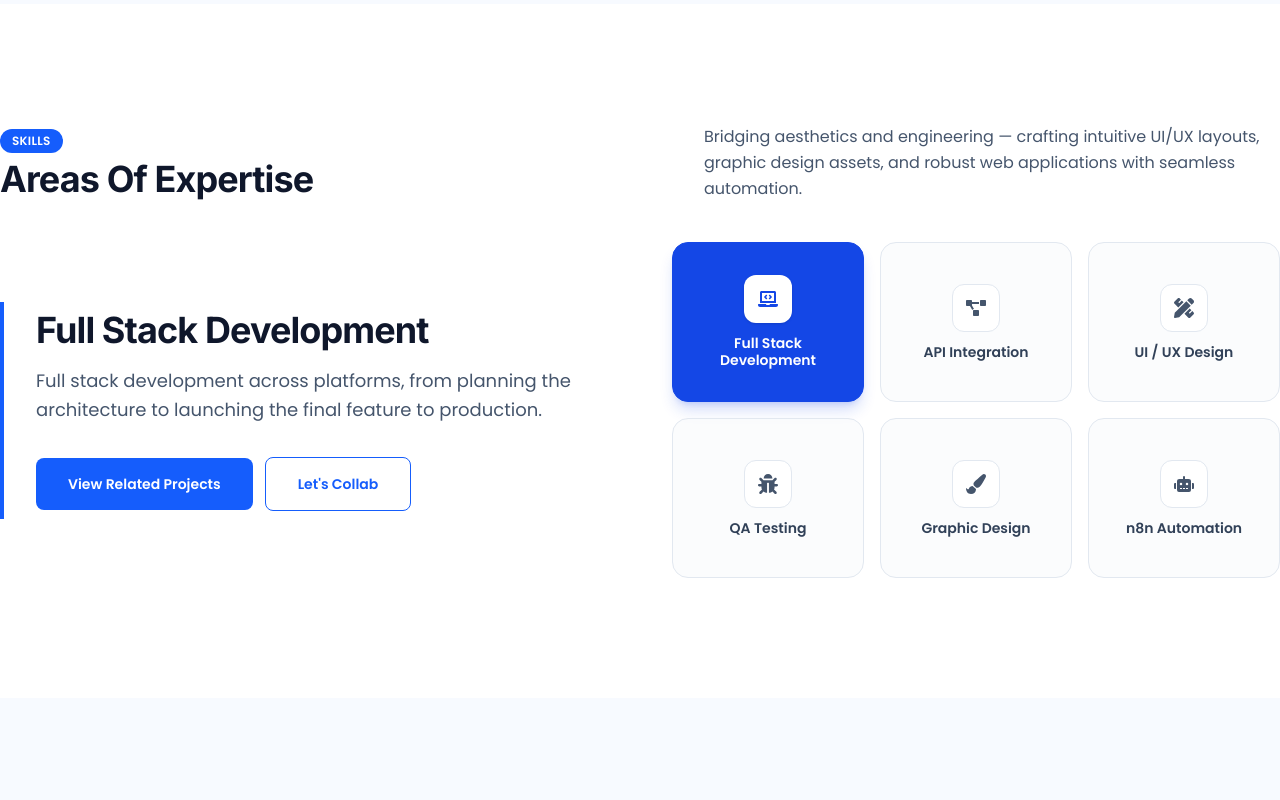
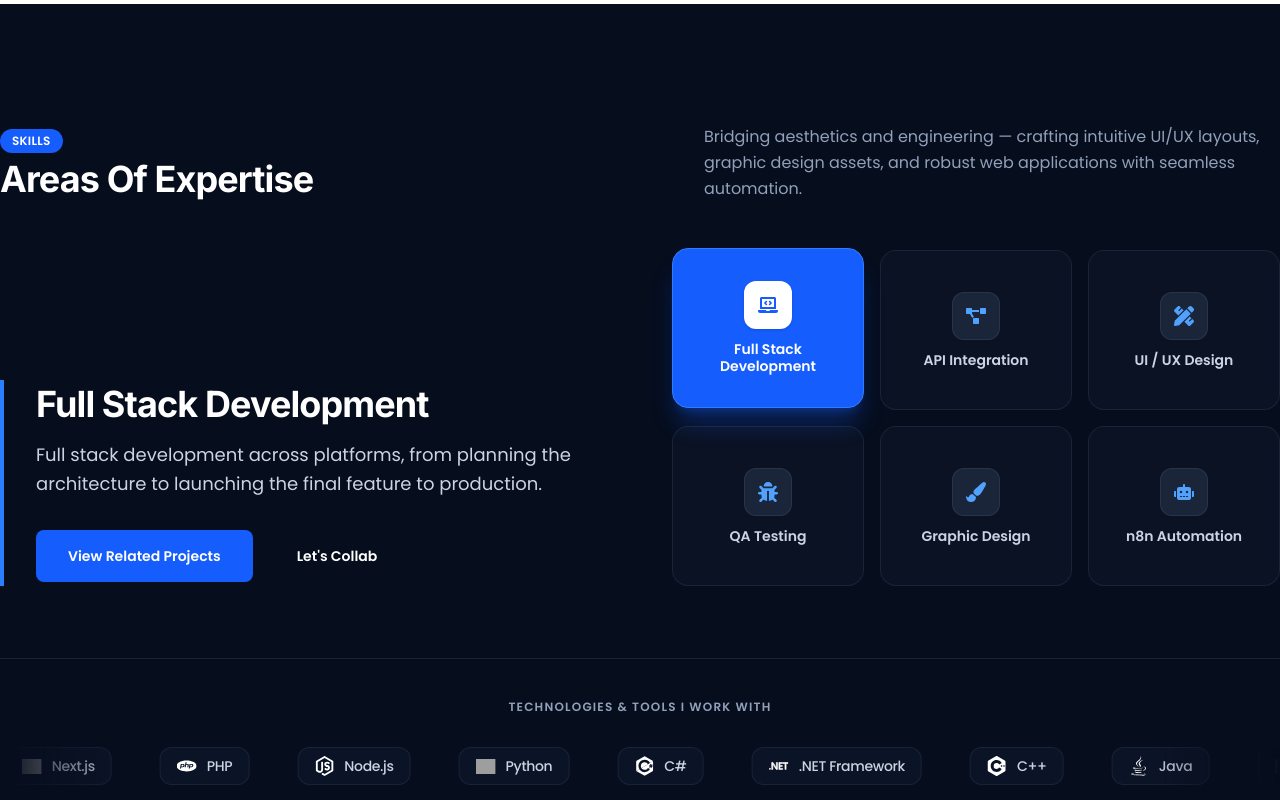
Before and after one commit to johnmarkfrias/jmfrias-portfolio, a React (Vite) app: page / in a window 1280 px wide. Shown: the part 1640-2440 px from the top of the page. Built offline with nearby package versions, Linux system fonts and the light colour scheme; grey boxes are pictures that could not be loaded.

Commit message:
Update ui looks in homepage

```diff
--- a/src/components/sections/About.jsx
+++ b/src/components/sections/About.jsx
@@ -8,7 +8,7 @@ import PhotoDeck from "../about/PhotoDeck";
 
 function About() {
   return (
-    <Section className="bg-blue-50/50">
+    <Section className="bg-transparent">
       <Container>
         <div className="grid grid-cols-1 lg:grid-cols-2 gap-10 md:gap-12 lg:gap-16 items-center">
 
--- a/src/components/sections/Hero.jsx
+++ b/src/components/sections/Hero.jsx
@@ -23,7 +23,7 @@ function Hero() {
   };
 
   return (
-    <Section id="home" aria-label="Hero Section" className="overflow-visible">
+    <Section id="home" aria-label="Hero Section" className="bg-blue-50/50 overflow-visible">
       <style>{`
         @keyframes circleEntrance {
           0% { opacity: 0; transform: scale(0.35); }
--- a/src/components/sections/Skills.jsx
+++ b/src/components/sections/Skills.jsx
@@ -7,6 +7,7 @@ import Container from "../layout/Container";
 import SectionBadge from "../common/SectionBadge";
 import SkillSelectorGrid from "../skills/SkillSelectorGrid";
 import SkillDetails from "../skills/SkillDetails";
+import TechMarquee from "../skills/TechMarquee";
 
 function Skills() {
   const [selectedSkillId, setSelectedSkillId] = useState(
@@ -17,38 +18,42 @@ function Skills() {
     skills.find((item) => item.id === selectedSkillId) || skills[0];
 
   return (
-    <Section id="skills" aria-label="Skills & Stack Section" className="bg-white">
+    <Section id="skills" aria-label="Skills & Stack Section" className="bg-[#060d1d] text-white">
       <Container>
 
         {/* Two-Column Header Block */}
-        <div className="flex flex-col md:flex-row md:items-end justify-between gap-6 lg:gap-16 mb-6 sm:mb-8 md:mb-10">
+        <div className="flex flex-col md:flex-row md:items-end justify-between gap-6 lg:gap-16 mb-8 sm:mb-10 md:mb-12">
           <div className="text-left shrink-0">
             <div className="-mb-2 sm:-mb-3">
               <SectionBadge>SKILLS</SectionBadge>
             </div>
             <h2
               id="skills-heading"
-              className="text-2xl sm:text-3xl md:text-4xl font-bold text-slate-900 mt-0 leading-tight tracking-tight"
+              className="text-2xl sm:text-3xl md:text-4xl font-bold text-white mt-0 leading-tight tracking-tight"
             >
               Areas Of Expertise
             </h2>
           </div>
 
           <div className="max-w-xl text-left">
-            <p className="text-sm sm:text-base text-slate-600 leading-relaxed">
+            <p className="text-sm sm:text-base text-slate-400 leading-relaxed">
               Bridging aesthetics and engineering — crafting intuitive UI/UX layouts, graphic design assets, and robust web applications with seamless automation.
             </p>
           </div>
         </div>
 
-        {/* Responsive Reordered Layout Reusing the Subcomponents */}
-        <div className="grid grid-cols-1 lg:grid-cols-12 gap-8 sm:gap-10 lg:gap-16 items-center">
+        {/* Changed items-center -> items-end to align with bottom of grid */}
+        <div className="grid grid-cols-1 lg:grid-cols-12 gap-8 sm:gap-10 lg:gap-16 items-end">
           <SkillSelectorGrid
             selectedSkillId={selectedSkillId}
             onSelectSkill={(id) => setSelectedSkillId(id)}
+            isDark={true}
           />
-          <SkillDetails activeSkill={activeSkill} />
+          <SkillDetails activeSkill={activeSkill} isDark={true} />
         </div>
+
+        {/* Infinite Scrolling Tech & Stack Strip */}
+        <TechMarquee />
 
       </Container>
     </Section>
--- a/src/components/skills/SkillDetails.jsx
+++ b/src/components/skills/SkillDetails.jsx
@@ -3,26 +3,41 @@
 import Button from "../common/Button";
 import { getCategoryRoute, getCollabSubject } from "../../utils/skillsUtils";
 
-export default function SkillDetails({ activeSkill }) {
+export default function SkillDetails({ activeSkill, isDark = false }) {
   const targetCategoryRoute = getCategoryRoute(activeSkill);
   const collabSubject = getCollabSubject(activeSkill);
 
   return (
-    <div className="order-2 lg:order-1 lg:col-span-6 flex flex-col justify-center text-left border-0 md:border-l-4 md:border-blue-600 pl-0 md:pl-8 py-0 md:py-2">
-      <h3 className="text-2xl sm:text-3xl lg:text-4xl font-bold text-slate-900 tracking-tight transition-all duration-200">
+    <div
+      className={`order-2 lg:order-1 lg:col-span-6 flex flex-col justify-end text-left border-0 md:border-l-4 md:border-blue-500 pl-0 md:pl-8 py-0 md:py-1`}
+    >
+      <h3
+        className={`text-2xl sm:text-3xl lg:text-4xl font-bold tracking-tight transition-all duration-200 ${
+          isDark ? "text-white" : "text-slate-900"
+        }`}
+      >
         {activeSkill?.title}
       </h3>
 
-      <p className="text-sm sm:text-base lg:text-lg text-slate-600 mt-3 sm:mt-4 leading-relaxed transition-all duration-200">
+      <p
+        className={`text-sm sm:text-base lg:text-lg mt-3 sm:mt-4 leading-relaxed transition-all duration-200 ${
+          isDark ? "text-slate-300" : "text-slate-600"
+        }`}
+      >
         {activeSkill?.description}
       </p>
 
+      {/* Tech Stack Badges */}
       {activeSkill?.technologies && (
         <div className="flex flex-wrap gap-2 mt-5 sm:mt-6">
           {activeSkill.technologies.map((tech, index) => (
             <span
               key={index}
-              className="px-2.5 py-1 text-xs sm:text-sm font-medium rounded-md bg-slate-100 text-slate-700 border border-slate-200"
+              className={`px-2.5 py-1 text-xs sm:text-sm font-medium rounded-md border ${
+                isDark
+                  ? "bg-slate-900/90 text-slate-300 border-slate-700/80"
+                  : "bg-slate-100 text-slate-700 border-slate-200"
+              }`}
             >
               {tech}
             </span>
@@ -30,6 +45,7 @@ export default function SkillDetails({ activeSkill }) {
         </div>
       )}
 
+      {/* CTA Buttons */}
       <div className="flex flex-col sm:flex-row items-center gap-3 w-full mt-6 sm:mt-8 [&>a]:w-full [&>a]:sm:w-auto [&>button]:w-full [&>button]:sm:w-auto">
         <Button href={targetCategoryRoute} variant="primary">
           View Related Projects
@@ -37,7 +53,8 @@ export default function SkillDetails({ activeSkill }) {
 
         <Button
           href={`/contact?subject=${encodeURIComponent(collabSubject)}#contact-form-container`}
-          variant="outline"
+          variant={isDark ? "secondary" : "outline"}
+          className={isDark ? "border-slate-700 text-white hover:bg-slate-800" : ""}
         >
           Let's Collab
         </Button>
--- a/src/components/skills/SkillSelectorGrid.jsx
+++ b/src/components/skills/SkillSelectorGrid.jsx
@@ -21,7 +21,7 @@ const iconMap = {
   FaNetworkWired,
 };
 
-export default function SkillSelectorGrid({ selectedSkillId, onSelectSkill }) {
+export default function SkillSelectorGrid({ selectedSkillId, onSelectSkill, isDark = false }) {
   return (
     <div className="order-1 lg:order-2 lg:col-span-6">
       <div className="grid grid-cols-2 sm:grid-cols-3 gap-3.5 sm:gap-4">
@@ -36,6 +36,12 @@ export default function SkillSelectorGrid({ selectedSkillId, onSelectSkill }) {
 
           const isSelected = selectedSkillId === skill.id;
 
+          const baseInactiveClass = isDark
+            ? "bg-slate-900/60 border-slate-800/80 text-slate-300 hover:bg-blue-600 hover:border-blue-500 hover:text-white hover:shadow-lg hover:shadow-blue-600/30"
+            : "bg-slate-50/60 border-slate-200 text-slate-700 hover:bg-blue-700 hover:border-blue-700 hover:text-white hover:shadow-lg hover:shadow-blue-700/20";
+
+          const activeClass = "bg-blue-600 border-blue-500 text-white shadow-xl shadow-blue-600/30 -translate-y-0.5";
+
           return (
             <button
               key={skill.id}
@@ -43,28 +49,22 @@ export default function SkillSelectorGrid({ selectedSkillId, onSelectSkill }) {
               onClick={() => onSelectSkill(skill.id)}
               aria-pressed={isSelected}
               className={`group flex flex-col items-center justify-center text-center p-4 sm:p-6 rounded-2xl border transition-all duration-200 cursor-pointer min-h-[130px] sm:min-h-[160px] active:scale-95 ${
-                isSelected
-                  ? "bg-blue-700 border-blue-700 text-white shadow-lg shadow-blue-700/20"
-                  : "bg-slate-50/60 border-slate-200 text-slate-700 hover:bg-blue-700 hover:border-blue-700 hover:text-white hover:shadow-lg hover:shadow-blue-700/20"
+                isSelected ? activeClass : baseInactiveClass
               }`}
             >
               <div
                 className={`w-11 h-11 sm:w-12 sm:h-12 rounded-xl flex items-center justify-center transition-colors mb-3 ${
                   isSelected
-                    ? "bg-white text-blue-700 shadow-sm"
+                    ? "bg-white text-blue-600 shadow-sm"
+                    : isDark
+                    ? "bg-slate-800/90 text-blue-400 border border-slate-700/60 group-hover:bg-white group-hover:text-blue-600 group-hover:border-transparent"
                     : "bg-white text-slate-600 border border-slate-200 group-hover:bg-white group-hover:text-blue-700 group-hover:border-transparent group-hover:shadow-sm"
                 }`}
               >
                 <IconComponent className="w-5 h-5 transition-transform duration-200 group-hover:scale-110" />
               </div>
 
-              <span
-                className={`text-xs sm:text-sm font-semibold transition-colors leading-tight ${
-                  isSelected
-                    ? "text-white"
-                    : "text-slate-700 group-hover:text-white"
-                }`}
-              >
+              <span className="text-xs sm:text-sm font-semibold transition-colors leading-tight">
                 {skill.title}
               </span>
             </button>
--- /dev/null
+++ b/src/components/skills/TechMarquee.jsx
@@ -0,0 +1,57 @@
+// src/components/skills/TechMarquee.jsx
+
+import { techCategories } from "../../data/skills";
+import { getTechLogoPath } from "../../utils/skillsUtils";
+
+export default function TechMarquee() {
+  // Flatten all unique technologies from categories
+  const allTechs = techCategories.flatMap((category) => category.items);
+  // Deduplicate by name
+  const uniqueTechs = Array.from(new Map(allTechs.map((item) => [item.name, item])).values());
+
+  return (
+    <div className="w-full mt-14 sm:mt-18 pt-10 border-t border-slate-800/80">
+      <p className="text-center text-xs font-semibold uppercase tracking-widest text-slate-400 mb-6">
+        Technologies & Tools I Work With
+      </p>
+
+      {/* Infinite Marquee Container with Gradient Mask */}
+      <div className="relative w-full overflow-hidden [mask-image:_linear-gradient(to_right,transparent_0,_black_128px,_black_calc(100%-128px),transparent_100%)]">
+        <style>{`
+          @keyframes marqueeSlide {
+            0% { transform: translateX(0%); }
+            100% { transform: translateX(-50%); }
+          }
+          .animate-marquee {
+            display: flex;
+            width: max-content;
+            animation: marqueeSlide 30s linear infinite;
+          }
+          .animate-marquee:hover {
+            animation-play-state: paused;
+          }
+        `}</style>
+
+        <div className="animate-marquee items-center gap-8 sm:gap-12 py-2">
+          {/* Double items array for continuous seamless infinite loop */}
+          {[...uniqueTechs, ...uniqueTechs].map((tech, index) => (
+            <div
+              key={`${tech.name}-${index}`}
+              className="flex items-center gap-2.5 px-4 py-2 rounded-xl bg-slate-900/70 border border-slate-800/80 text-slate-300 hover:text-white hover:border-blue-500/50 hover:bg-slate-800/80 transition-all duration-200 select-none shrink-0"
+            >
+              <img
+                src={getTechLogoPath(tech)}
+                alt={`${tech.name} logo`}
+                className="w-5 h-5 object-contain"
+                loading="lazy"
+              />
+              <span className="text-xs sm:text-sm font-medium tracking-tight whitespace-nowrap">
+                {tech.name}
+              </span>
+            </div>
+          ))}
+        </div>
+      </div>
+    </div>
+  );
+}
--- a/src/pages/ContactPage.jsx
+++ b/src/pages/ContactPage.jsx
@@ -25,7 +25,7 @@ function ContactPage() {
   return (
     <>
       <Helmet>
-        <title>Contact | John Mark M. Frias - Web Developer</title>
+        <title>Contact | John Mark M. Frias - Full Stack Developer</title>
         <meta
           name="description"
           content="Get in touch with John Mark M. Frias for web development, full-stack apps, UI/UX design, or collaboration inquiries."
```
Also changed, not shown: src/components/common/ProjectCTA.jsx (added, +22 -0 lines), src/components/common/Section.jsx (+0 -11 lines), src/pages/AboutPage.jsx (+7 -24 lines), src/pages/ProjectsPage.jsx (+8 -29 lines), src/pages/SkillsPage.jsx (+4 -19 lines).
